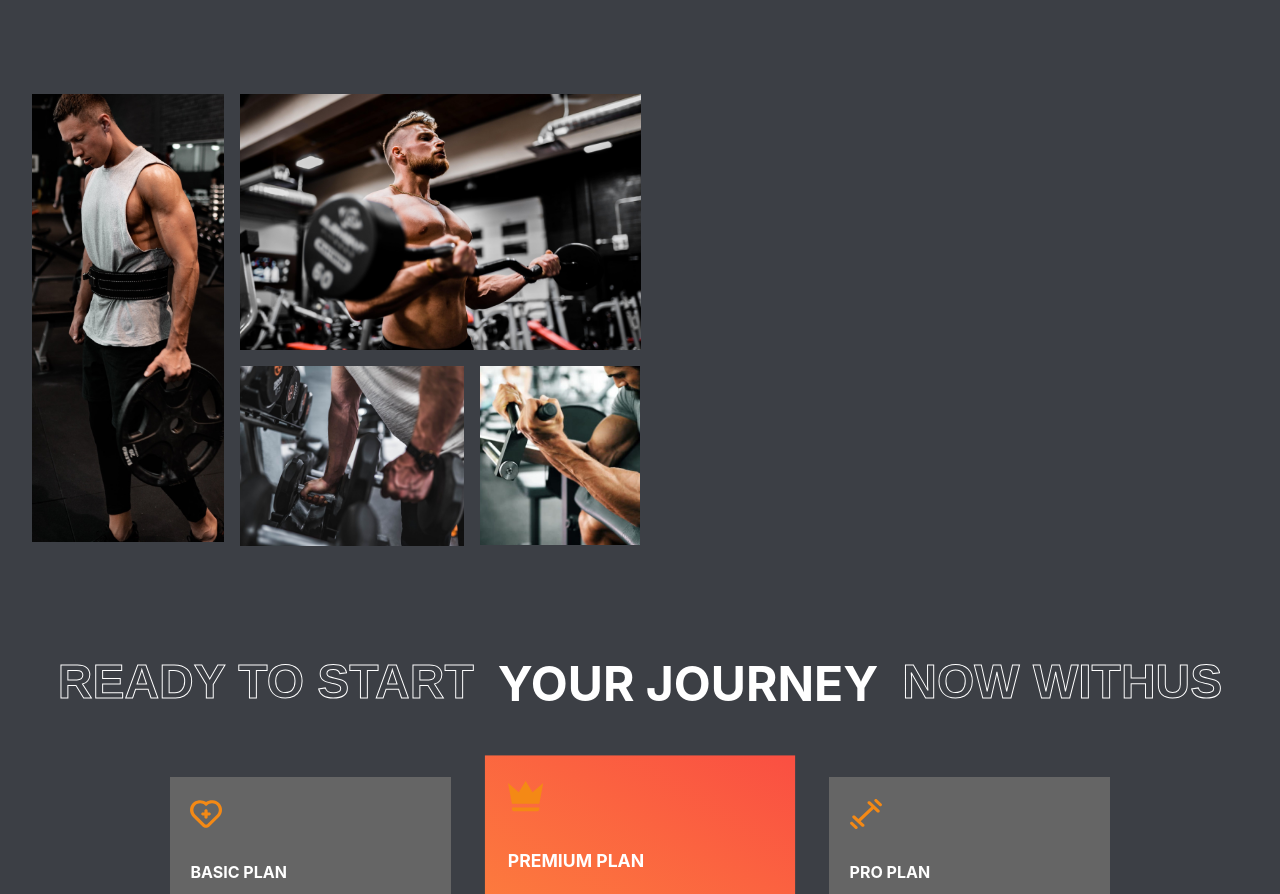
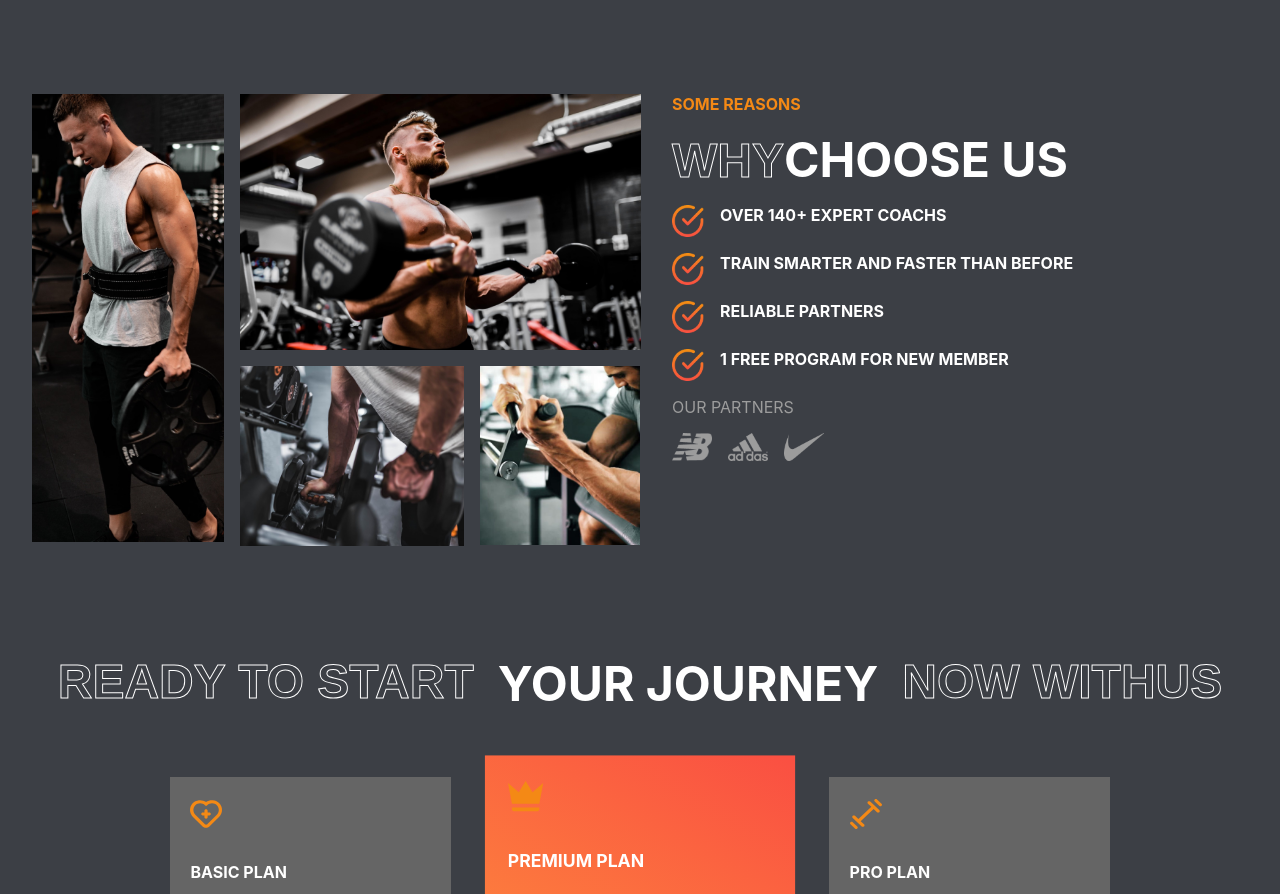
Before and after one commit to ashanmillewa/Anuradha_Fitness_web, a React (Create React App) app: page / in a window 1280 px wide. Shown: the part 1132-2026 px from the top of the page. Built offline with nearby package versions, Linux system fonts and the light colour scheme.

Commit message:
testimonial2

```diff
--- a/src/components/Reasons/Reasons.css
+++ b/src/components/Reasons/Reasons.css
@@ -86,3 +86,7 @@
     display: flex;
     gap: 1rem;
 }
+
+.partners>img{
+    width: 2.5rem;
+}
--- a/src/components/Reasons/Reasons.jsx
+++ b/src/components/Reasons/Reasons.jsx
@@ -5,7 +5,6 @@
 import image2 from '../../assets/image2.png';
 import image3 from '../../assets/image3.png';
 import image4 from '../../assets/image4.png';
-
 
 import tick from '../../assets/tick.png';
 
@@ -25,6 +24,51 @@
       </div>
 
     <div className="right-r">
+      <span>some reasons</span>
+
+
+      <div>
+        <span className="stroke-text">why</span>
+        <span>choose us</span>
+      </div>
+
+      <div className="details-r">
+        <div>
+          <img src={tick} alt="" />
+          <span>OVER 140+ EXPERT COACHS</span>
+        </div>
+
+        <div>
+          <img src={tick} alt="" />
+          <span>TRAIN SMARTER AND FASTER THAN BEFORE</span>
+        </div>
+
+        <div>
+          <img src={tick} alt="" />
+          <span>RELIABLE PARTNERS</span>
+        </div>
+
+        <div>
+          <img src={tick} alt="" />
+          <span>1 FREE PROGRAM FOR NEW MEMBER</span>
+        </div>
+      </div>
+
+      <span
+      style={{
+        color:"var(--grey)",
+        fontWeight:"normal",
+      }}>
+
+        OUR PARTNERS
+      </span>
+
+      <div className="partners">
+        <img src={nb} alt="" />
+        <img src={adidas} alt="" />
+        <img src={nike} alt="" />
+      </div>
+
     </div>
 
     </div>
```
